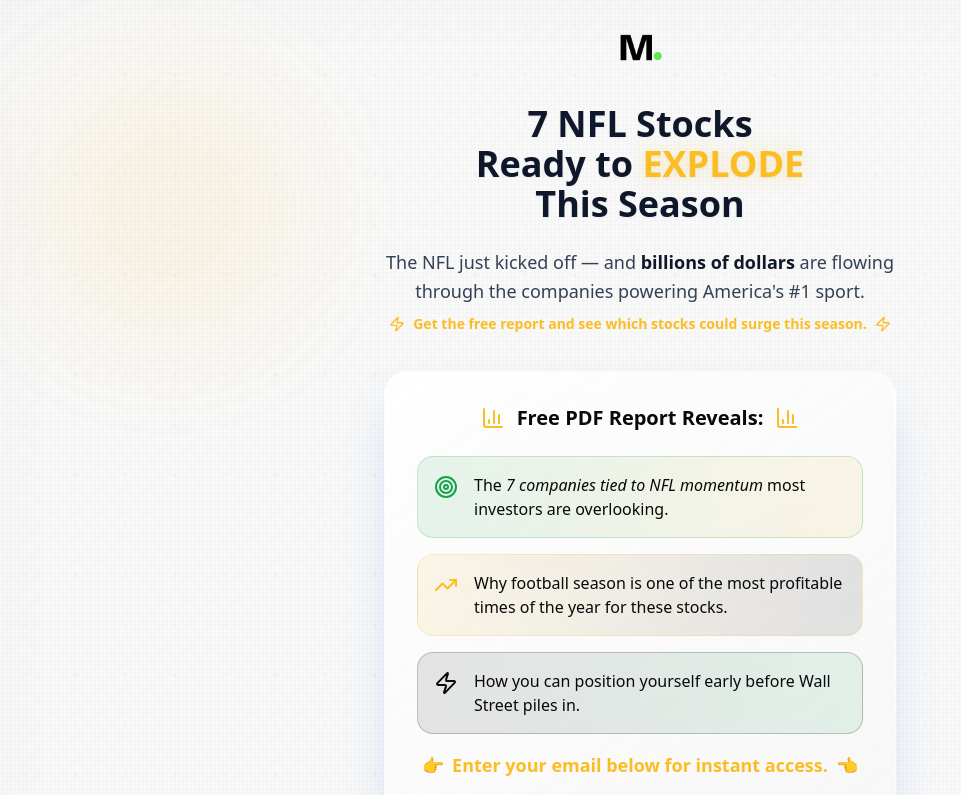
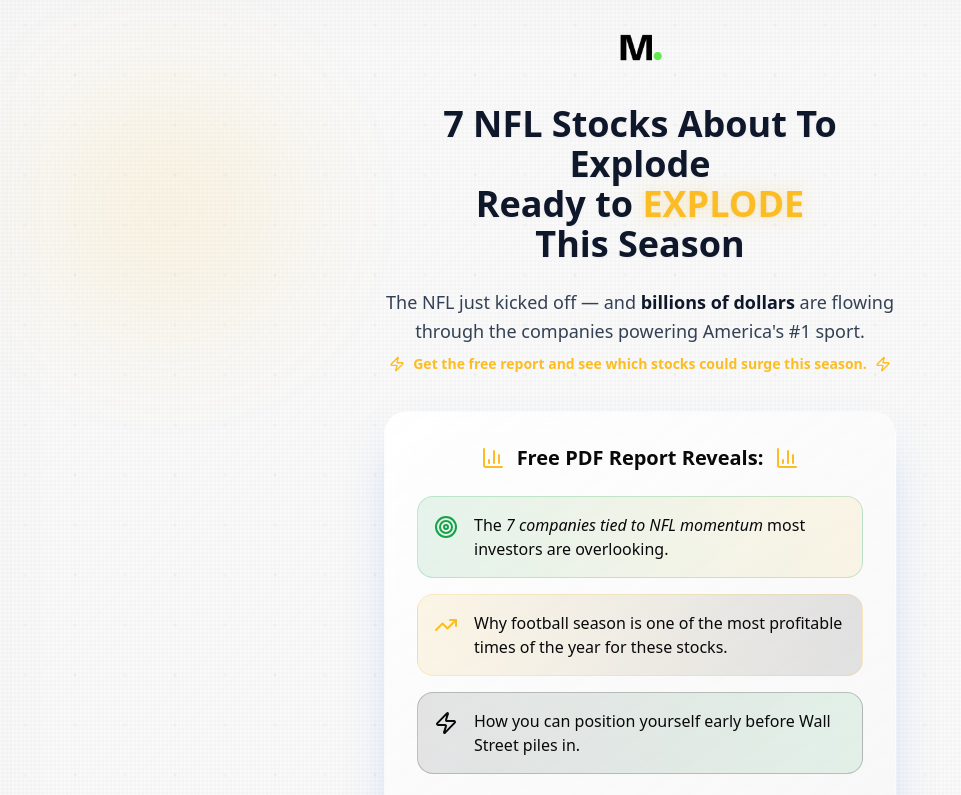
Before and after one commit to hadjisall03-afk/creativesdept, a React (Vite) app: page / in a window 1280 px wide. Shown: the top 795 px of the page, without its empty margins (0-961 px from the left). Built offline with nearby package versions, Linux system fonts and the light colour scheme; the HTML template or start-up script is replaced by a standard one.

Commit message:
Update main page title

```diff
--- a/src/components/TradingLandingPage.tsx
+++ b/src/components/TradingLandingPage.tsx
@@ -72,7 +72,7 @@ const TradingLandingPage = () => {
 
             <h1 className="text-3xl sm:text-4xl font-black leading-tight text-slate-900 drop-shadow-sm">
               <span className="text-slate-900 font-extrabold">
-                7 NFL Stocks
+                7 NFL Stocks About To Explode
               </span>
               <br />
               <span className="text-slate-900">Ready to</span>{" "}
```
